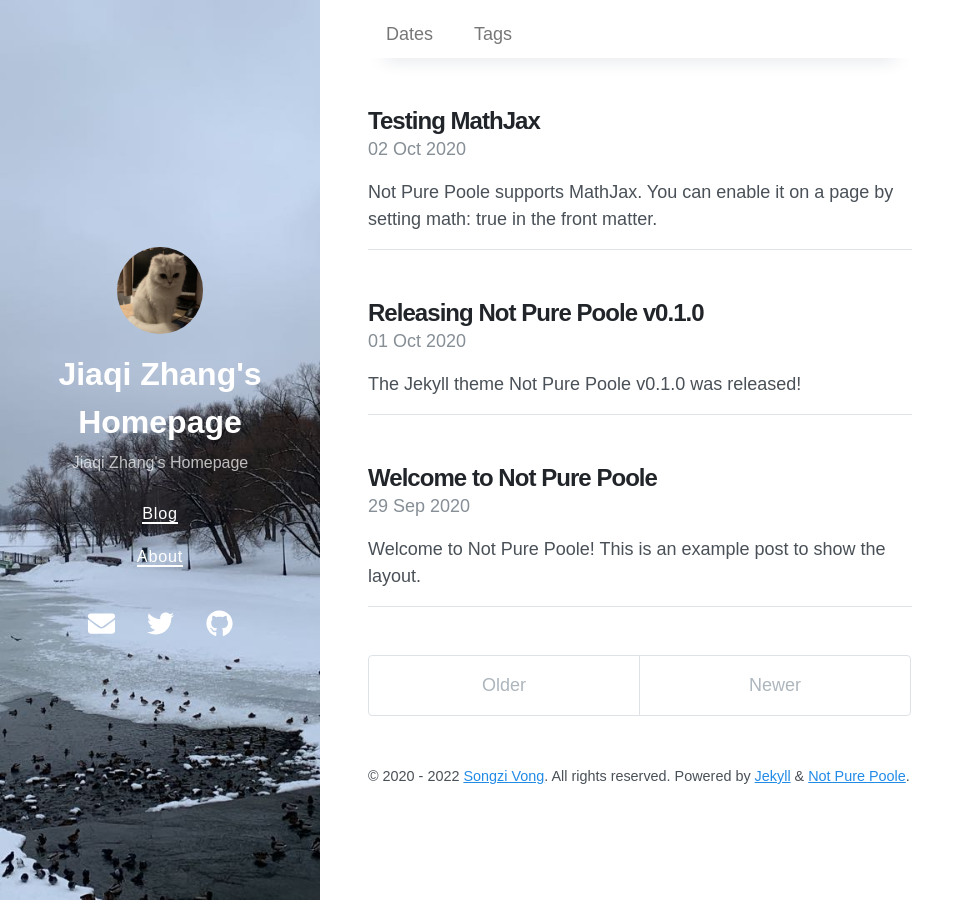
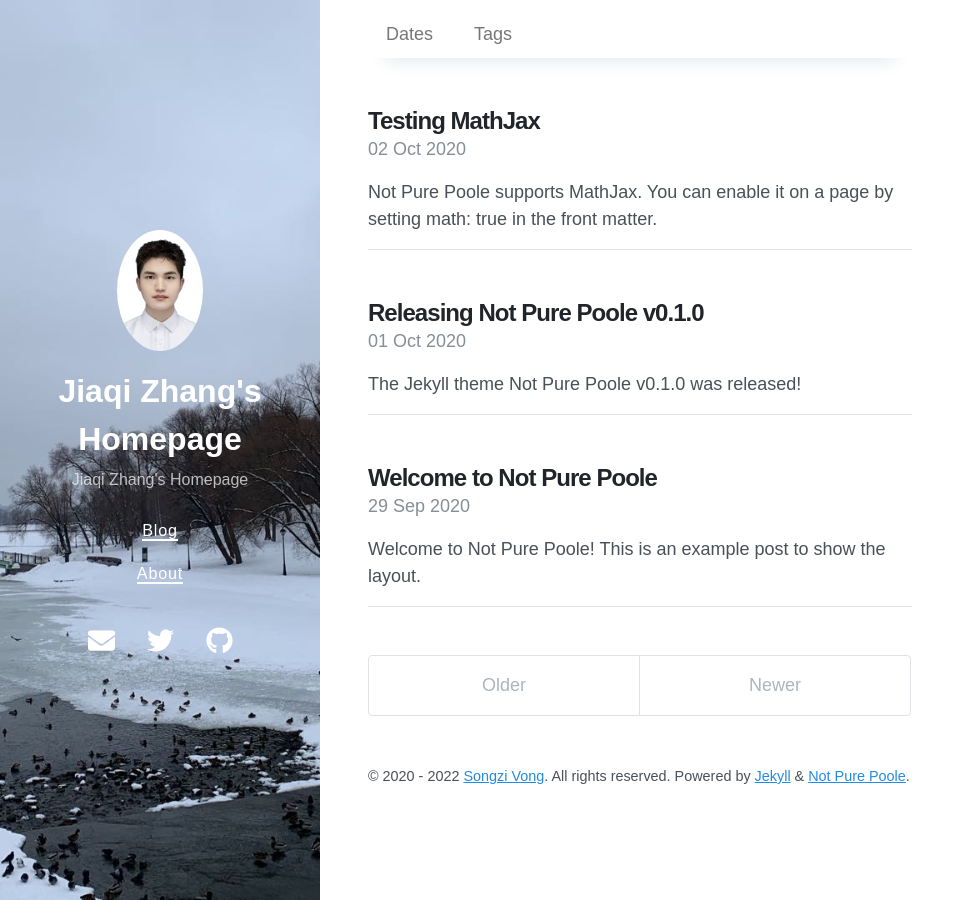
Before and after one commit to forwardPlus7/forwardPlus7.github.io, a Jekyll site: the page built from index.html, in a window 1280 px wide. Shown: the whole page, without its empty margins (0-975 px from the left). Built offline with Jekyll 4.4.1, drawn with Linux system fonts in a browser that asks for light colours; nearby versions of some CDN libraries; the list of posts is cut into pages by our own code.

Commit message:
Update _config.yml

```diff
--- a/_config.yml
+++ b/_config.yml
@@ -2,7 +2,7 @@
 title: Jiaqi Zhang's Homepage
 description: Jiaqi Zhang's Homepage
 url: https://vszhub.github.io
-avatar: /avatar.jpeg
+avatar: /jiaqi_icon.jpg
 paginate: 5
 permalink: pretty
 cover_image: /bg.jpeg
```
